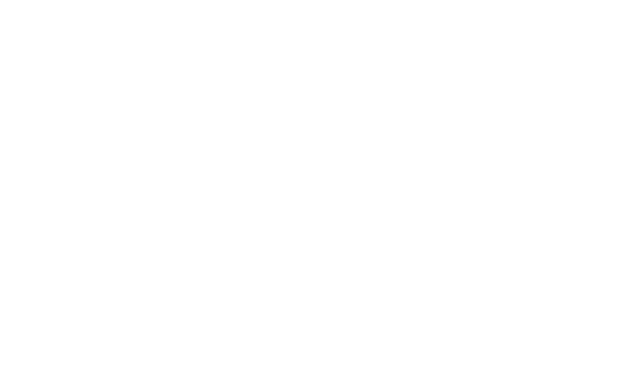
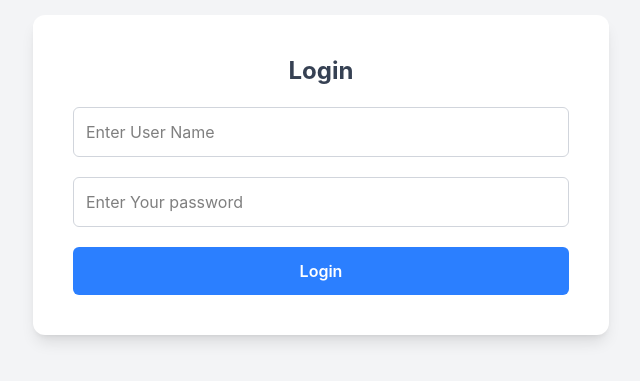
Before and after one commit to mzack321/SwapNest, a React (Vite) app: page / in a window 1280 px wide. Shown: the part 225-606 px from the top of the page, without its empty margins (319-959 px from the left). Built offline with nearby package versions, Linux system fonts and the light colour scheme.

Commit message:
Update signup form

```diff
--- a/src/App.jsx
+++ b/src/App.jsx
@@ -1,9 +1,11 @@
 
 // import Login from "./loginForm/Login";
+import Signup from "./loginForm/Signup";
 const App = ()=>{
   return(
 <div>
   {/* <Login></Login> */}
+  <Signup></Signup>
     </div>
   )
 }
--- /dev/null
+++ b/src/loginForm/Signup.jsx
@@ -0,0 +1,48 @@
+
+import { useState } from "react";
+
+const Signup = () => {
+  const [userName, setUserName] = useState('');
+  const [password, setPassword] = useState('');
+
+  const submitHandler = (e) => {
+    e.peventDefault();
+    setUserName('');
+    setPassword('');
+  };
+
+  return (
+    <div className="flex items-center justify-center min-h-screen bg-gray-100 px-4">
+      <form
+        onSubmit={(e) => submitHandler(e)}
+        className="bg-white w-full max-w-md sm:max-w-lg md:max-w-xl p-6 sm:p-10 rounded-xl shadow-lg flex flex-col justify-center gap-5"
+      >
+        <h2 className="text-xl sm:text-2xl font-bold text-center text-gray-700">
+          Login
+        </h2>
+
+        <input
+          value={userName}
+          onChange={(e) => setUserName(e.target.value)}
+          type="text"
+          placeholder="Enter User Name"
+          className="border border-gray-300 p-3 rounded-md w-full focus:outline-none focus:ring-2 focus:ring-blue-400"
+        />
+
+        <input
+          value={password}
+          onChange={(e) => setPassword(e.target.value)}
+          type="password"
+          placeholder="Enter Your password"
+          className="border border-gray-300 p-3 rounded-md w-full focus:outline-none focus:ring-2 focus:ring-blue-400"
+        />
+
+        <button className="bg-blue-500 text-white py-3 rounded-md hover:bg-blue-600 transition font-semibold w-full">
+          Login
+        </button>
+      </form>
+    </div>
+  );
+};
+
+export default Signup;
```
